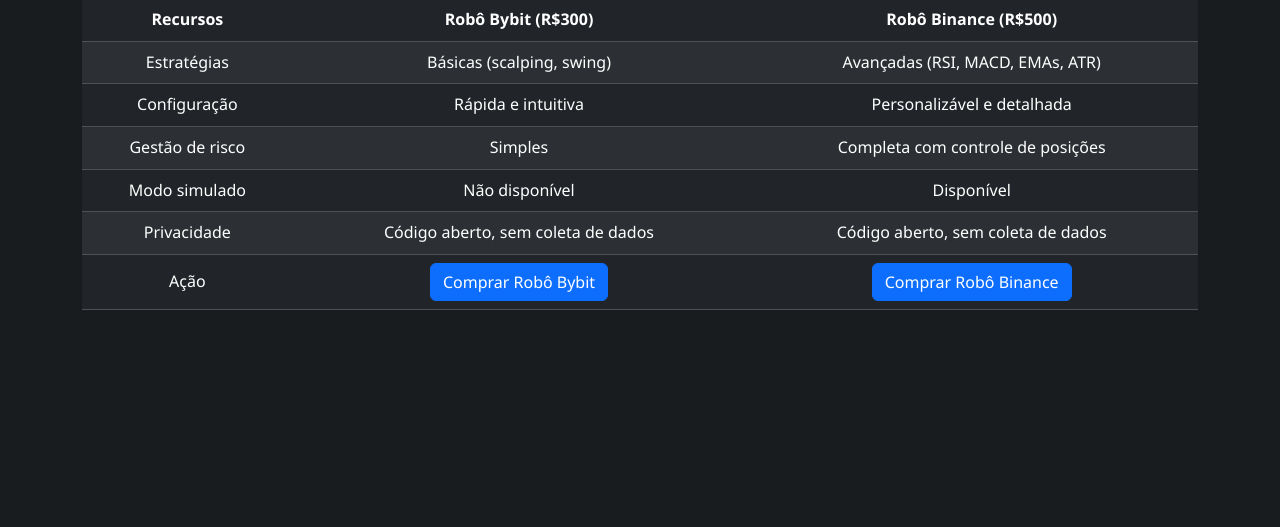
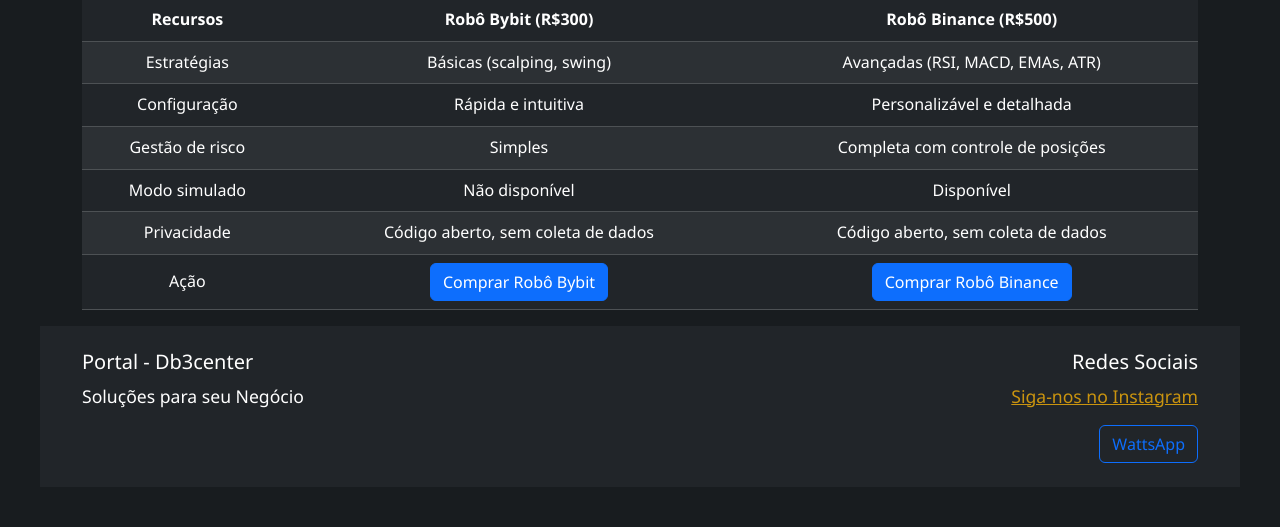
Before and after one commit to Db3center/Db3site, a Python web app: template templates/robotrade.html in a window 1280 px wide. Shown: the part 746-1273 px from the top of the page. Before the commit the page ends 1056 px from the top, so only its background shows below. Run offline with Jinja, Linux system fonts and the light colour scheme; the template is opened without the code that fills it, so the values that code supplies are empty.

Commit message:
Add footer section to robotrade.html
Added footer with social media links and business info.

```diff
--- a/templates/robotrade.html
+++ b/templates/robotrade.html
@@ -213,6 +213,22 @@
       </tbody>
     </table>
   </div>
-</section>
-  </body>
+  </section>
+     </body>
+    <footer class="bg-dark text-white py-4">
+        <div class="container">
+            <div class="row">
+                <div class="col-md-6">
+                    <h5>Portal - Db3center</h5>
+                    <p>Soluções para seu Negócio</p>
+                </div>
+                <div class="col-md-6 text-md-end">
+                    <h5>Redes Sociais</h5>
+                    <p><a href="https://www.instagram.com/unika_3d/" target="_blank">Siga-nos no Instagram</a> </p>
+                   <a href="https://wa.me/5541991939310?text=Bem%20vindo%20a%20Db3center" class="btn btn-outline-primary">WattsApp</a>
+                </div>
+            </div>
+        </div>
+    </footer>
+
 </html>
```
